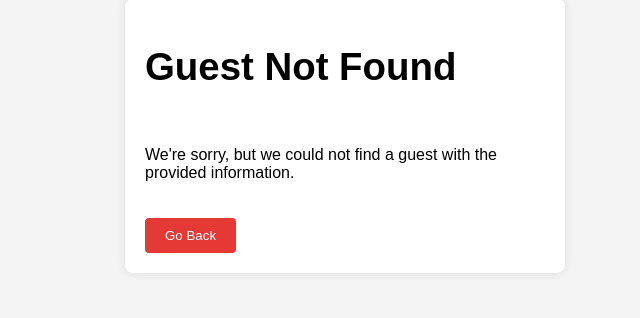
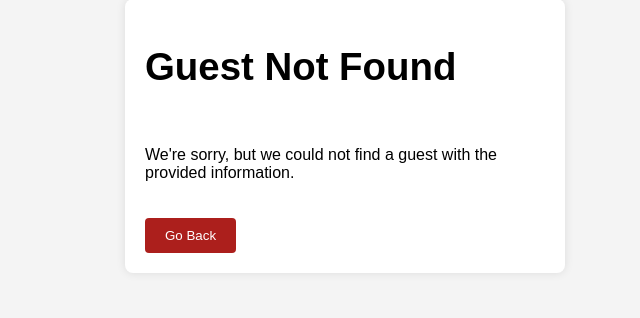
Before and after one commit to KenEkanem/CheckinApp, a Flask app: template templates/guest_not_found.html in a window 1280 px wide, with the pointer over the restyled element. Shown: the part 264-582 px from the top of the page, without its empty margins (295-935 px from the left). Run offline with Flask 3, Linux system fonts and the light colour scheme; the template is opened without the code that fills it, so the values that code supplies are empty.

Commit message:
change btn color for guest not found route

```diff
--- a/templates/guest_not_found.html
+++ b/templates/guest_not_found.html
@@ -50,14 +50,14 @@
             cursor: pointer;
             margin-top: 20px;
         }
-        button:hover {
+        /* button:hover {
             background-color: #45a049;
-        }
+        } */
         .back-btn {
             background-color: #f44336;
         }
         .back-btn:hover {
-            background-color: #e53935;
+            background-color: #ac1f1c;
         }
     </style>
 </head>
```
